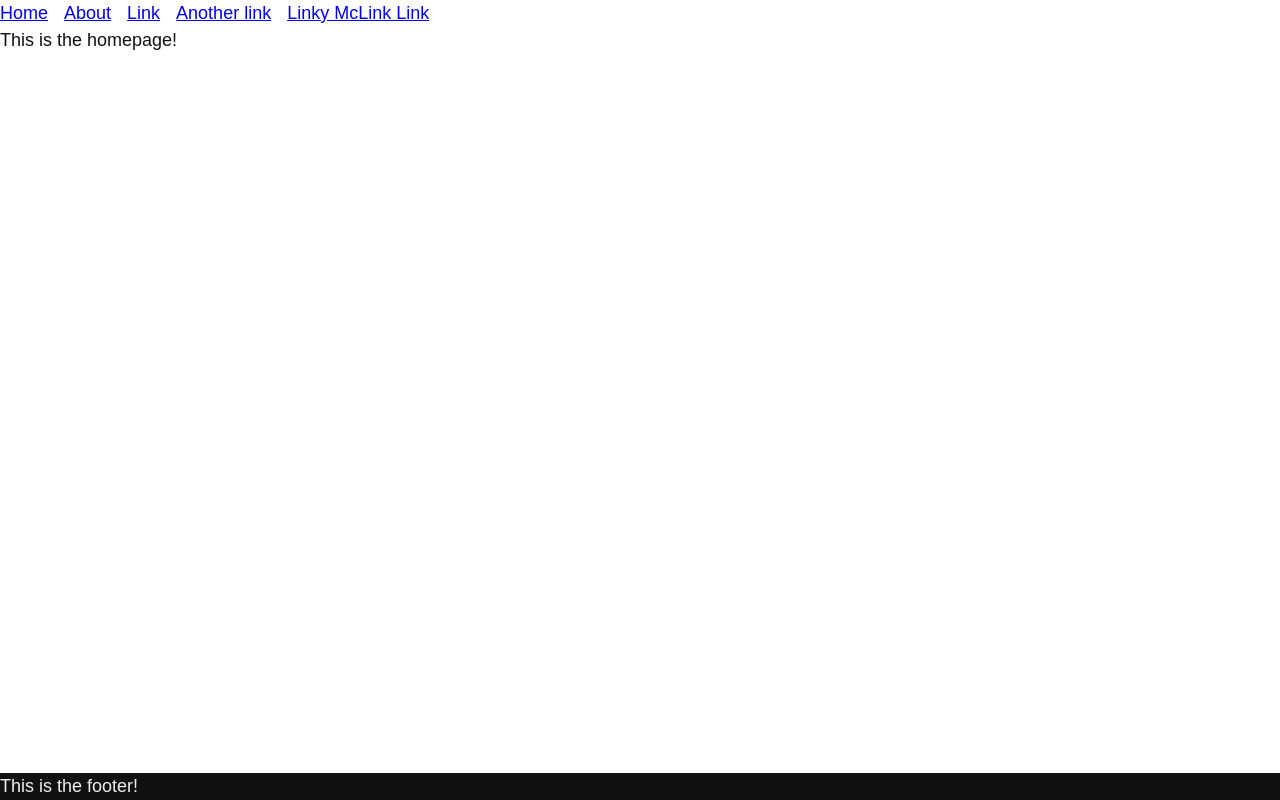
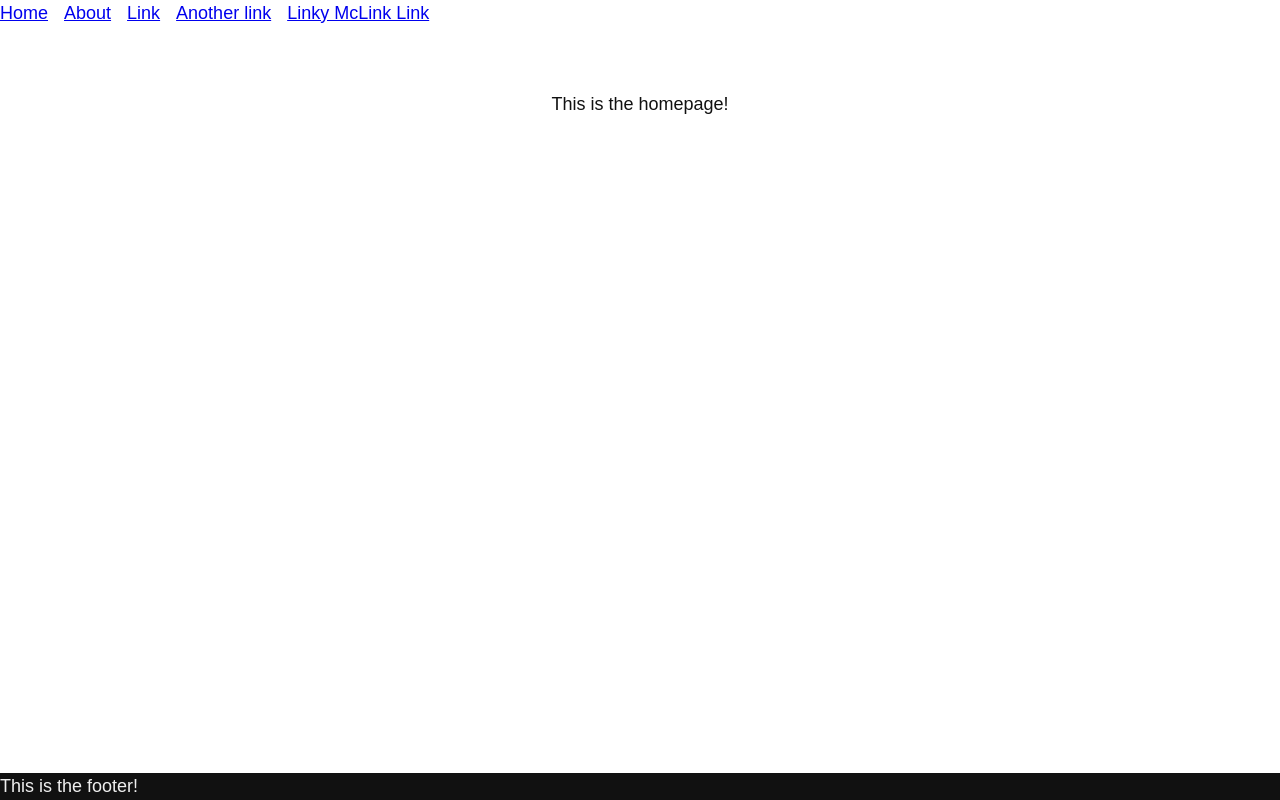
Before and after one commit to jamestalmond/jamestalmond, a Next.js app: page / in a window 1280 px wide. Built offline with nearby package versions, Linux system fonts and the light colour scheme.

Commit message:
style: formatting

```diff
--- a/styles/globals.css
+++ b/styles/globals.css
@@ -23,8 +23,8 @@ ol {
     margin: 0;
 }
 
-ul[role='list'],
-ol[role='list'] {
+ul[role="list"],
+ol[role="list"] {
     list-style: none;
 }
 
@@ -147,6 +147,9 @@ select {
 
 main {
     flex-grow: 1;
+    padding: 4rem 2rem;
+    max-width: 100ch;
+    margin: auto;
 }
 
 #__next {
```
Lines whose indentation alone changed are shown as unchanged.
